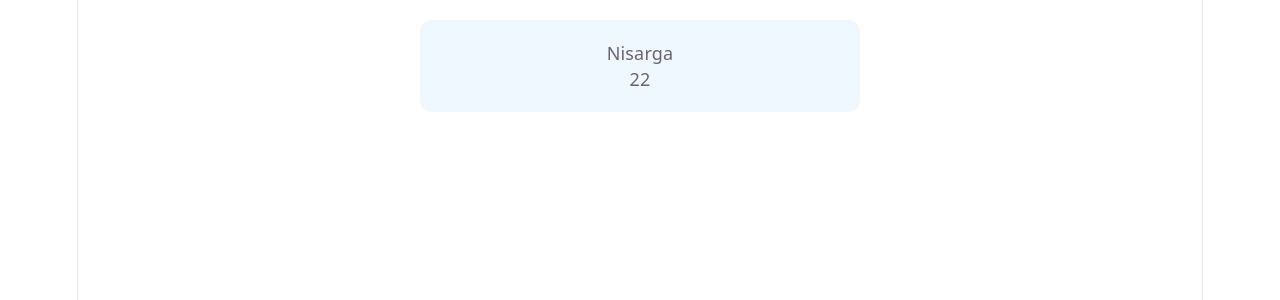
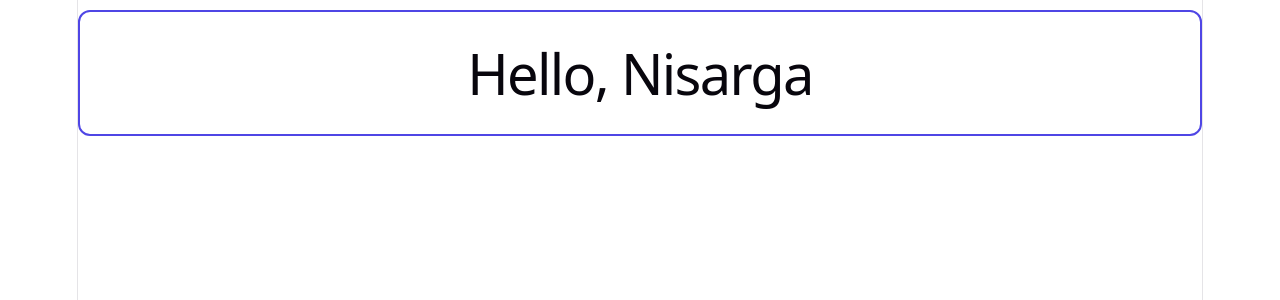
Before and after one commit to Nisarga8147/MERN_Stu_FebMay26Mys, a React (Vite) app in the folder W9/D2/prop-example-app/: page / in a window 1280 px wide. Shown: the top 300 px of the page. Built offline with nearby package versions, Linux system fonts and the light colour scheme.

Commit message:
Higher order components(HOC)

```diff
--- a/W9/D2/prop-example-app/src/App.css
+++ b/W9/D2/prop-example-app/src/App.css
@@ -191,3 +191,9 @@
     margin: 20px auto;
 
 }
+.setBorder {
+    border: 2px solid #4f46e5;
+    padding: 16px;
+    border-radius: 12px;
+    margin: 10px 0;
+}
--- a/W9/D2/prop-example-app/src/App.jsx
+++ b/W9/D2/prop-example-app/src/App.jsx
@@ -10,6 +10,7 @@ import { PropsImmutability } from './components/P8'
 import { PropsState } from './components/P9'
 import { FunctionProps } from './components/P10'
 import { PropTypesDemo } from './components/P11'
+import { HOCExample } from './components/P12'
 import './App.css'
 
 function App(){
@@ -25,7 +26,8 @@ function App(){
     {/* <PropsImmutability /> */}
     {/* <PropsState /> */}
     {/* <FunctionProps /> */}
-    <PropTypesDemo />
+    {/* <PropTypesDemo /> */}
+    <HOCExample />
     </>
   )
 }
```
